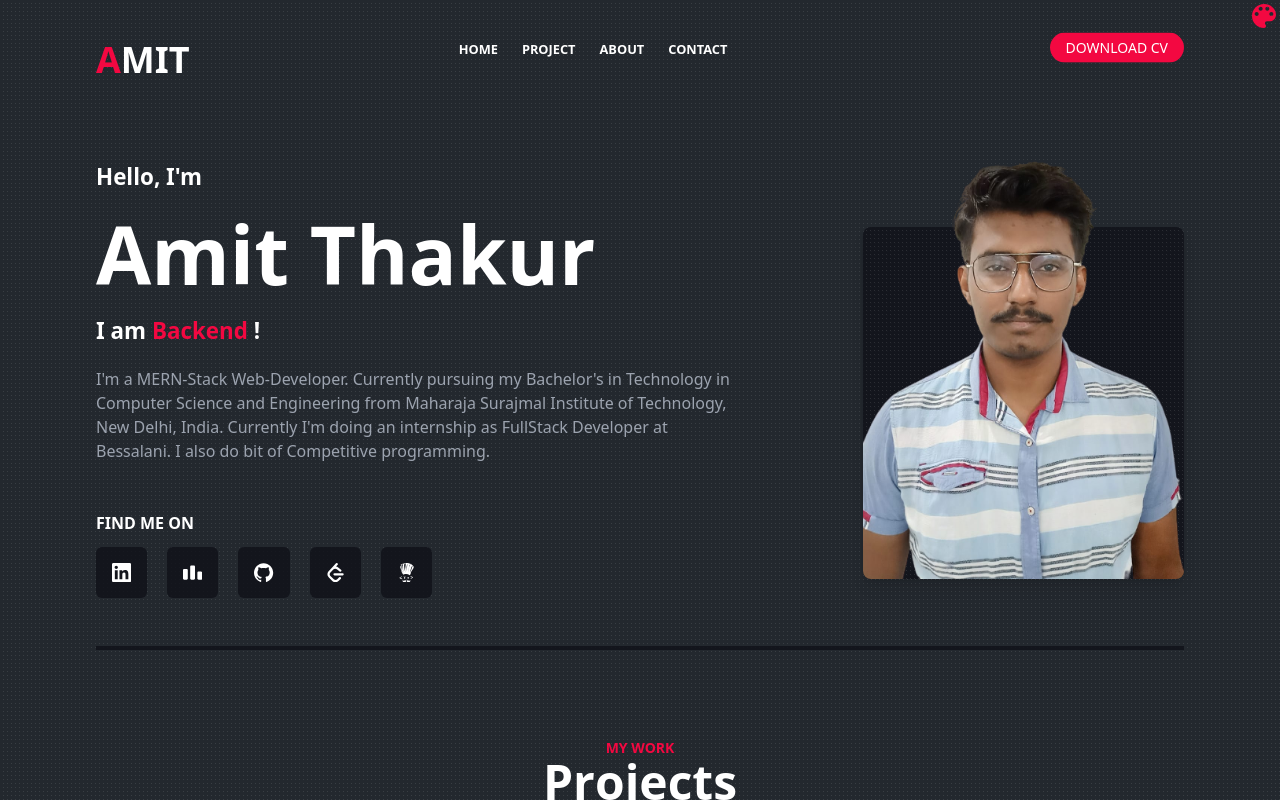
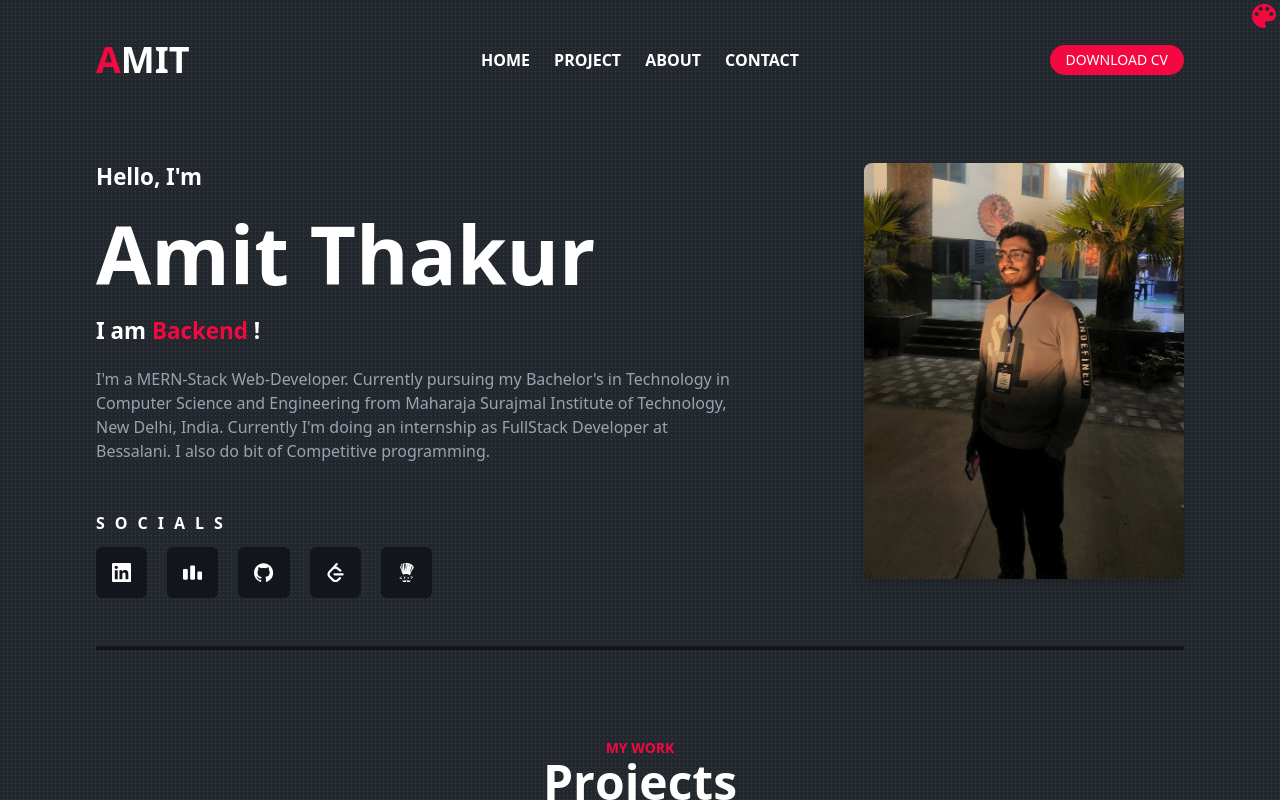
Before and after one commit to AmitThakur045/Portfolio, a React (Create React App) app: page / in a window 1280 px wide. Shown: the top 800 px of the page. Built offline with nearby package versions, Linux system fonts and the light colour scheme.

Commit message:
added framer motion on Home Page

```diff
--- a/src/components/About/About.js
+++ b/src/components/About/About.js
@@ -91,7 +91,7 @@ const skills = [
 const About = ({ color }) => {
   return (
     <>
-      <div className="w-full flex flex-col pt-8" id="about">
+      <div className="w-full flex flex-col pt-8 snap-start" id="about">
         <div
           style={{ color: color }}
           className="w-full flex justify-center items-center text-sm font-semibold mb-4"
--- a/src/components/Contact/Contact.js
+++ b/src/components/Contact/Contact.js
@@ -60,7 +60,7 @@ const Contact = ({ color }) => {
 
   return (
     <>
-      <div className="flex flex-col pt-10" id="contact">
+      <div className="flex flex-col pt-10 snap-start" id="contact">
         <div
           style={{ color: color }}
           className="w-full flex justify-center items-center text-sm font-semibold"
--- a/src/components/Home/Home.js
+++ b/src/components/Home/Home.js
@@ -1,7 +1,7 @@
 import React, { useEffect, useRef } from "react";
 import JumbleWord from "../../Utils/JumbleWord";
 import Typed from "typed.js";
-import myImage from "../../assets/myImage.png";
+import myImage from "../../assets/myImage.jpeg";
 import {
   SiCodeforces,
   SiCodechef,
@@ -9,6 +9,7 @@ import {
   SiGithub,
   SiLeetcode,
 } from "react-icons/si";
+import { motion } from "framer-motion";
 
 const Home = ({ color }) => {
   const title = useRef(null);
@@ -39,8 +40,24 @@ const Home = ({ color }) => {
 
   return (
     <>
-      <div className="flex md:flex-row flex-col md:space-x-3" id="home">
-        <div className="md:flex-[0.6] flex flex-col sm:pt-[5rem] w-full">
+      <div
+        className="flex md:flex-row flex-col md:space-x-3 snap-start"
+        id="home"
+      >
+        <motion.div
+          initial={{
+            x: -200,
+            opacity: 0,
+          }}
+          whileInView={{
+            x: 0,
+            opacity: 1,
+          }}
+          transition={{
+            duration: 1.4,
+          }}
+          className="md:flex-[0.6] flex flex-col sm:pt-[5rem] w-full"
+        >
           <h1 className="text-[1.4rem] font-semibold pb-0">
             Hello, <span>I'm</span>
           </h1>
@@ -70,8 +87,10 @@ const Home = ({ color }) => {
             bit of Competitive programming.
           </p>
           <div className="pt-12 space-y-3">
-            <h1 className="font-semibold">FIND ME ON</h1>
-            <div className="flex sm:space-x-5 space-x-3">
+            <h1 className="font-semibold w-full md:text-left text-center tracking-[10px] uppercase">
+              Socials
+            </h1>
+            <div className="flex sm:space-x-5 space-x-3 w-full justify-center md:justify-start">
               <a
                 href="https://www.linkedin.com/in/amit-kumar-thakur-3024b51b7/"
                 alt="linkdin"
@@ -109,8 +128,22 @@ const Home = ({ color }) => {
               </a>
             </div>
           </div>
-        </div>
-        <div className="md:flex-[0.4] w-full flex flex-row pt-32 md:justify-end justify-center items-center">
+        </motion.div>
+
+        <motion.div
+          initial={{
+            x: 200,
+            opacity: 0,
+          }}
+          whileInView={{
+            x: 0,
+            opacity: 1,
+          }}
+          transition={{
+            duration: 1.4,
+          }}
+          className="md:flex-[0.4] w-full flex flex-row pt-32 md:justify-end justify-center items-center"
+        >
           <div
             className="flex justify-end bg-[#101118] bg-opacity-80 rounded-lg h-[22rem] items-end shadow-lg"
             style={{
@@ -124,9 +157,13 @@ const Home = ({ color }) => {
               backgroundSize: "4px 4px",
             }}
           >
-            <img src={myImage} className="h-[30rem] rounded-lg" alt="profile" />
+            <img
+              src={myImage}
+              className="md:h-[26rem] md:w-[20rem] h-[25rem] w-[20rem] object-cover rounded-lg"
+              alt="profile"
+            />
           </div>
-        </div>
+        </motion.div>
       </div>
       <div className="bg-[#101118] bg-opacity-80 w-full py-[0.1rem] my-12"></div>
     </>
--- a/src/components/Main/Main.js
+++ b/src/components/Main/Main.js
@@ -14,7 +14,7 @@ const Main = () => {
   return (
     <>
       <ColorPicker color={color} setColor={setColor} />
-      <div className="lg:px-24 md:px-12 px-4 py-10 w-full text-white">
+      <div className="lg:px-24 md:px-12 px-4 py-10 w-full text-white snap-y snap-mandatory">
         <Navbar color={color} />
         <Home color={color} />
         <Project color={color} />
--- a/src/components/Navbar/Navbar.js
+++ b/src/components/Navbar/Navbar.js
@@ -1,6 +1,7 @@
 import React, { useState } from "react";
 import Amit_Thakur_Resume from "../../assets/Resume/Amit_Thakur_Resume.pdf";
 import { SingleTag } from "./SingleTag";
+import { motion } from "framer-motion";
 
 const Navbar = ({ color }) => {
   const [hoverButton, setHoverButton] = useState(false);
@@ -8,19 +9,58 @@ const Navbar = ({ color }) => {
   return (
     <div className="m-0 p-0 sm:block hidden">
       <div className="w-full grid-cols-6 flex">
-        <div className="col-span-2 w-full flex justify-start text-4xl font-extrabold">
-          <h1 style={{ color: color }} className="">
+        <motion.div
+          initial={{
+            x: -100,
+            opacity: 0,
+          }}
+          whileInView={{
+            x: 0,
+            opacity: 1,
+          }}
+          transition={{
+            duration: 1.2,
+          }}
+          className="col-span-2 w-full flex justify-start items-center text-4xl font-extrabold"
+        >
+          <span style={{ color: color }} className="">
             A
-          </h1>
-          <h1 className="text-white">MIT</h1>
-        </div>
-        <div className="col-span-2 flex w-full space-x-6 text-gray-200 text-[0.8rem] font-semibold">
+          </span>
+          <span className="text-white">MIT</span>
+        </motion.div>
+
+        <motion.div
+          initial={{
+            opacity: 0,
+          }}
+          whileInView={{
+            opacity: 1,
+          }}
+          transition={{
+            duration: 2,
+          }}
+          className="col-span-2 flex w-full justify-center items-center space-x-6 text-gray-200 text-[1rem] font-semibold"
+        >
           <SingleTag name={"HOME"} color={color} />
           <SingleTag name={"PROJECT"} color={color} />
           <SingleTag name={"ABOUT"} color={color} />
           <SingleTag name={"CONTACT"} color={color} />
-        </div>
-        <div className="col-span-2 w-full flex justify-end">
+        </motion.div>
+
+        <motion.div
+          initial={{
+            x: 100,
+            opacity: 0,
+          }}
+          whileInView={{
+            x: 0,
+            opacity: 1,
+          }}
+          transition={{
+            duration: 1.2,
+          }}
+          className="col-span-2 w-full flex justify-end items-center"
+        >
           <a href={Amit_Thakur_Resume} download>
             <button
               style={{
@@ -29,12 +69,12 @@ const Navbar = ({ color }) => {
               }}
               onMouseEnter={() => setHoverButton(true)}
               onMouseLeave={() => setHoverButton(false)}
-              className="animate-bounce px-4 py-[0.3rem] rounded-3xl text-sm hover:cursor-pointer hover:scale-105 duration-300 transition-all"
+              className="animate-pulse px-4 py-[0.3rem] rounded-3xl text-sm hover:cursor-pointer hover:scale-105 duration-300 transition-all"
             >
               DOWNLOAD CV
             </button>
           </a>
-        </div>
+        </motion.div>
       </div>
     </div>
   );
--- a/src/components/Project/Project.js
+++ b/src/components/Project/Project.js
@@ -62,7 +62,7 @@ const Project = ({ color }) => {
   ];
   return (
     <>
-      <div className="flex flex-col pt-10" id="project">
+      <div className="flex flex-col pt-10 snap-start" id="project">
         <div
           style={{ color: color }}
           className="w-full flex justify-center items-center text-sm font-semibold"
```
Also changed, not shown: src/assets/myImage.jpeg (added).
